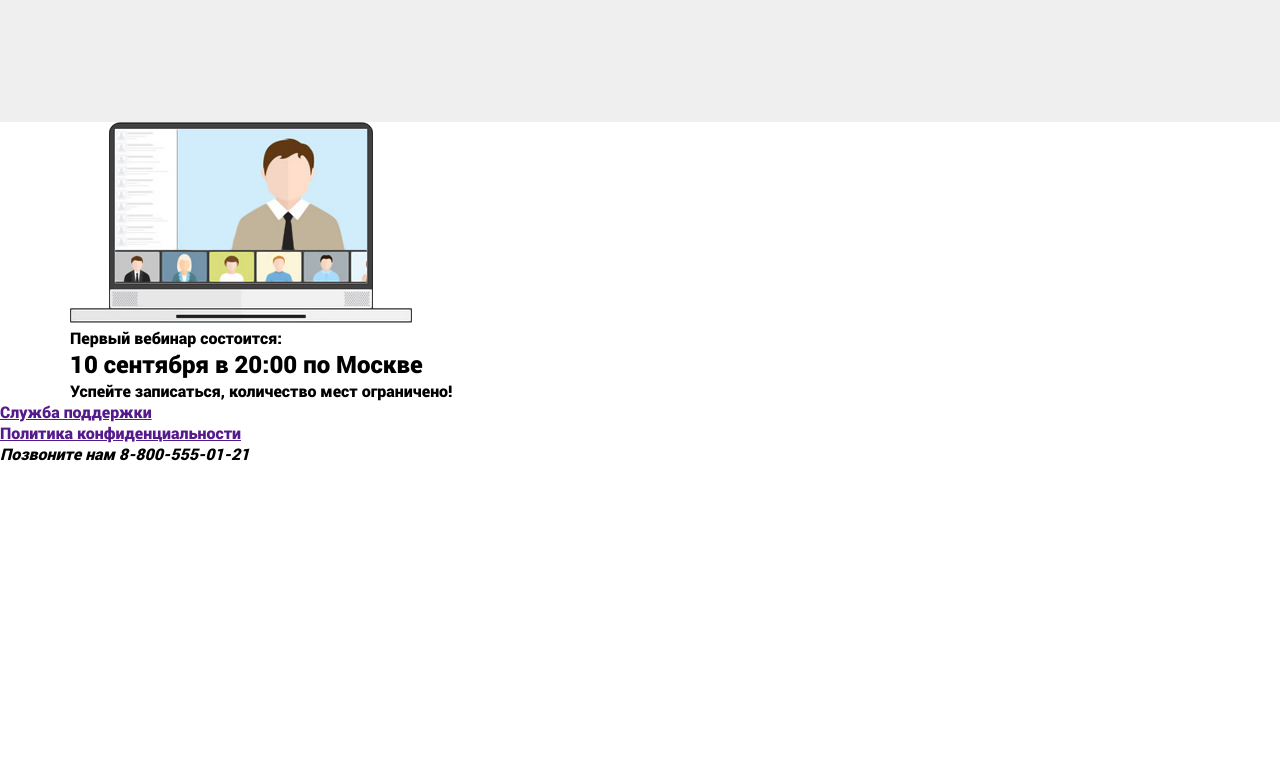
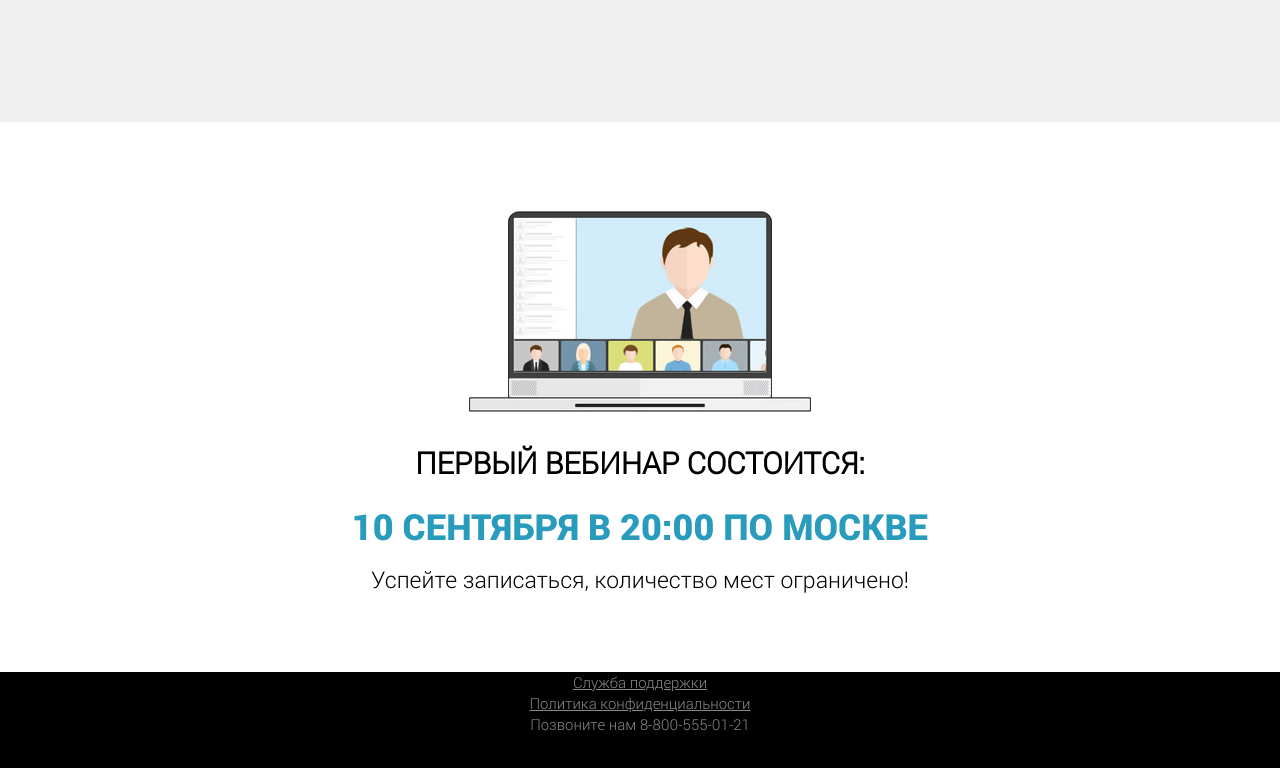
Before and after one commit to evgeshencia/wordpress_landing, a plain HTML site: page index.html in a window 1280 px wide. Shown: the part 3096-3864 px from the top of the page. Before the commit the page ends 3560 px from the top, so only its background shows below. Drawn offline with Linux system fonts and the light colour scheme.

Commit message:
Update style.css

```diff
--- a/css/style.css
+++ b/css/style.css
@@ -302,3 +302,87 @@ section.finish {
   cursor: pointer;
   outline: none;
 }
+
+.vebinar {
+  min-height: 550px;
+  padding: 0 0 53px 0;
+}
+
+.vebinar .container .vebinar_img {
+  display: block;
+  padding-top: 89px;
+  margin: 0 auto;
+}
+.vebinar .container .vebinar_descr {
+  margin-top: 36px;
+  font-family: 'Roboto-Light';
+  font-style: normal;
+  font-weight: 600;
+  font-size: 30px;
+  line-height: 30px;
+  text-align: center;
+  text-transform: uppercase;
+}
+
+.vebinar .container .vebianar_time {
+  margin-top: 30px;
+  font-family: 'Roboto';
+  font-style: normal;
+  font-weight: 900;
+  font-size: 36px;
+  line-height: 36px;
+  text-align: center;
+  text-transform: uppercase;
+  color: #299CBD;
+}
+
+.vebinar .container .subscribe {
+  margin-top: 25px;
+  font-family: 'Roboto-Light';
+  font-style: normal;
+  font-weight: 500;
+  font-size: 23px;
+  line-height: 20px;
+  text-align: center;
+}
+
+footer {
+  height: 169px;
+  background-color: black;
+}
+
+footer a {
+  display: flex;
+  align-items: center;
+  font-family: 'Roboto-Light';
+  font-style: normal;
+  font-weight: 300;
+  font-size: 15px;
+  line-height: 21px;
+  display: flex;
+  text-align: center;
+  text-decoration-line: underline;
+  color: #888888;
+}
+
+.footer_phnum {
+  font-family: 'Roboto-Light';
+  font-style: normal;
+  font-weight: 300;
+  font-size: 15px;
+  line-height: 21px;
+  display: flex;
+  align-items: center;
+  text-align: center;
+  text-decoration: none;
+  color: #888888;
+}
+
+.information .information_divider {
+
+}
+
+nav a, .footer_phnum {
+  display: block;
+  margin: 0 auto;
+}
```
